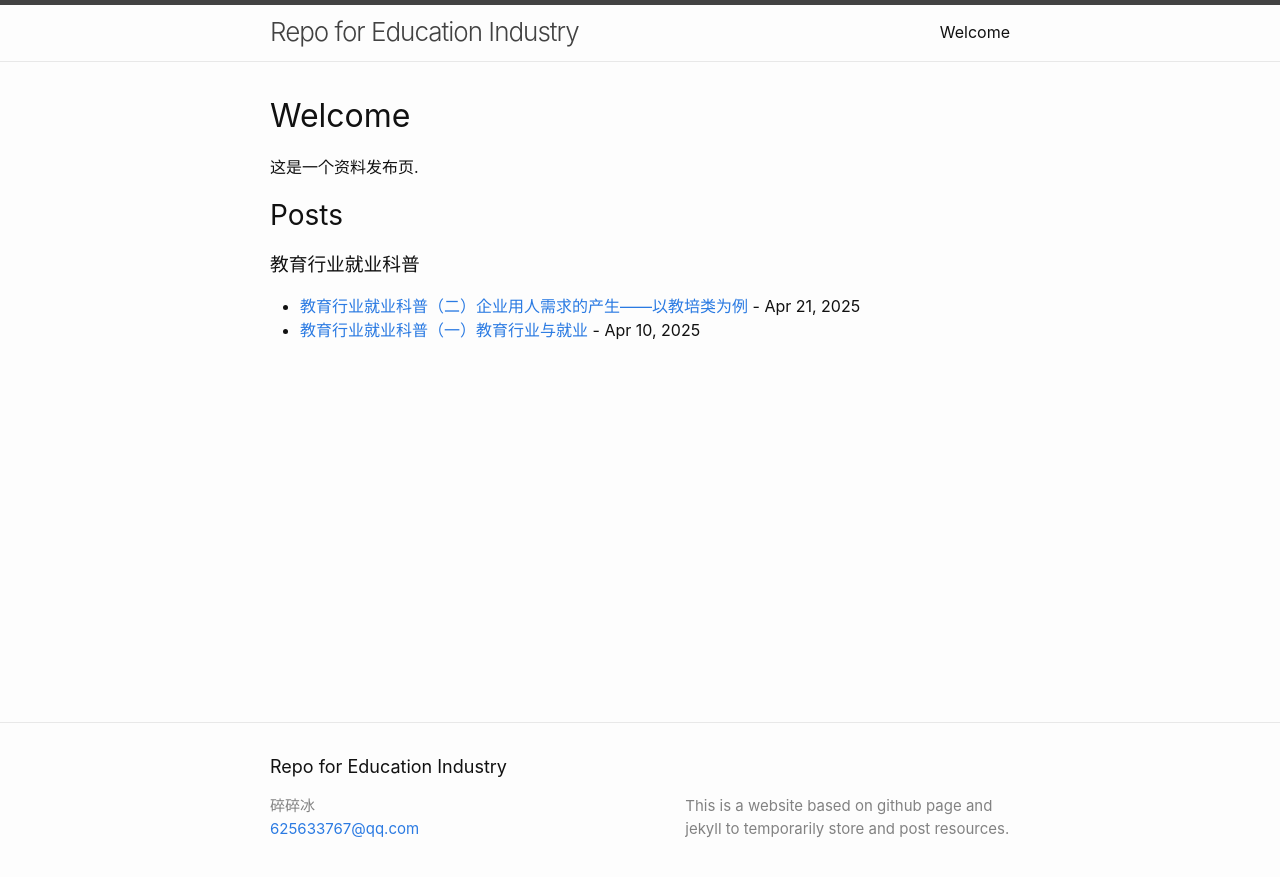
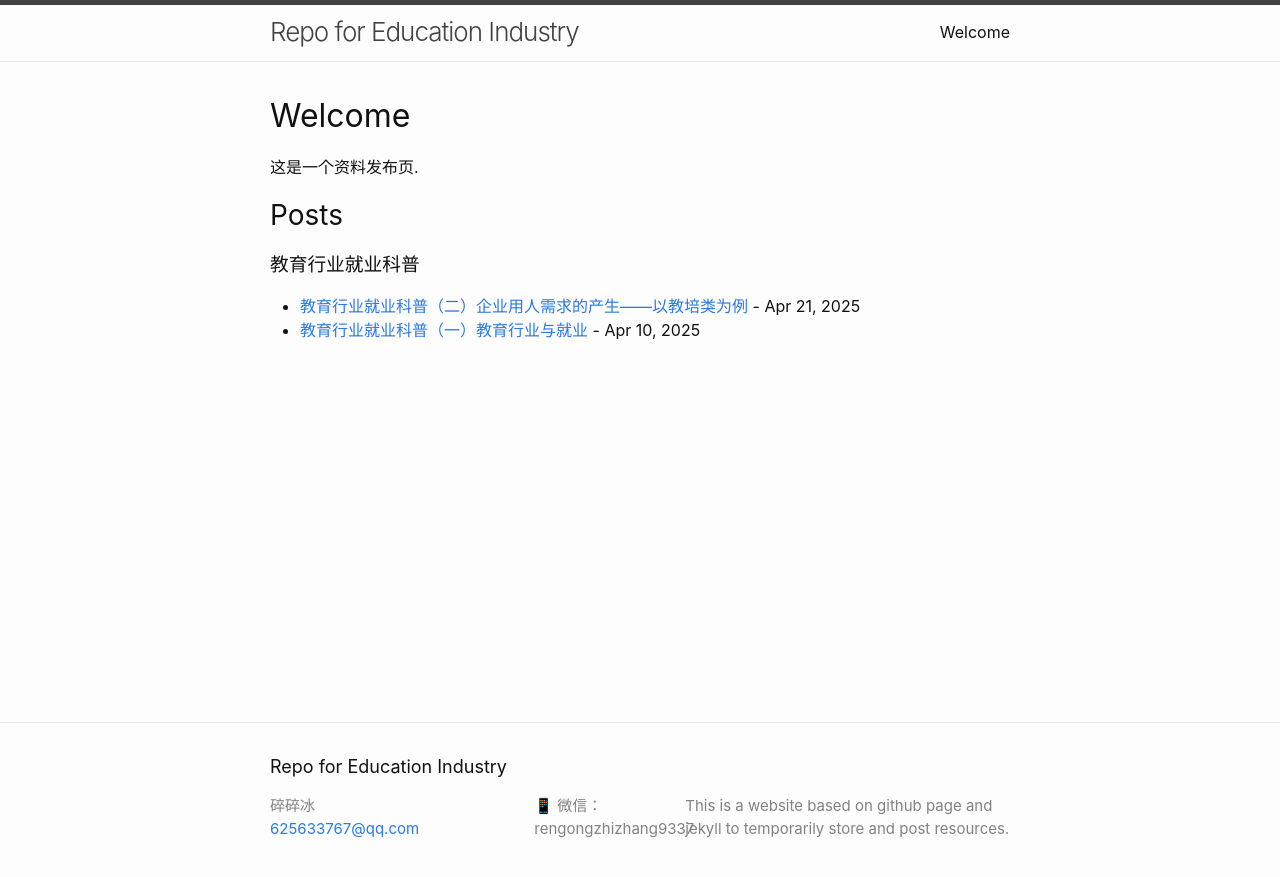
Before and after one commit to broken-ice-ice/Repo-for-Education-Industry, a Jekyll site: the page built from index.md, in a window 1280 px wide. Shown: the top 877 px of the page. Built offline with Jekyll 4.4.1, drawn with Linux system fonts in a browser that asks for light colours; part of the change alters nothing that is shown.

Commit message:
Update _config.yml

```diff
--- a/_config.yml
+++ b/_config.yml
@@ -6,7 +6,7 @@ description: > # this means to ignore newlines until "twitter_username:"
   store and post resources.
 
 # social links
-微信: rengongzhizhang9337
+wechat_id: rengongzhizhang9337
 #twitter_username: jekyllrb
 #github_username:  jekyll
 #rss: rss
```
